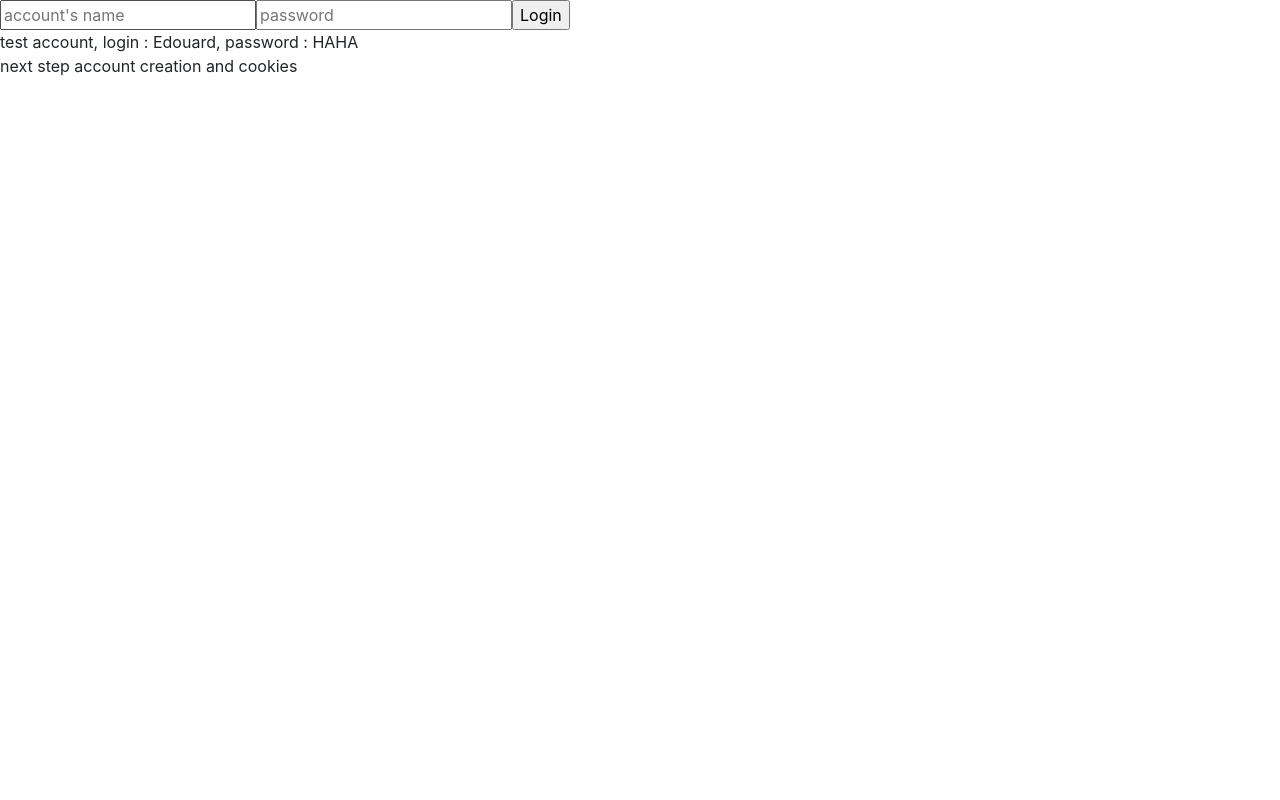
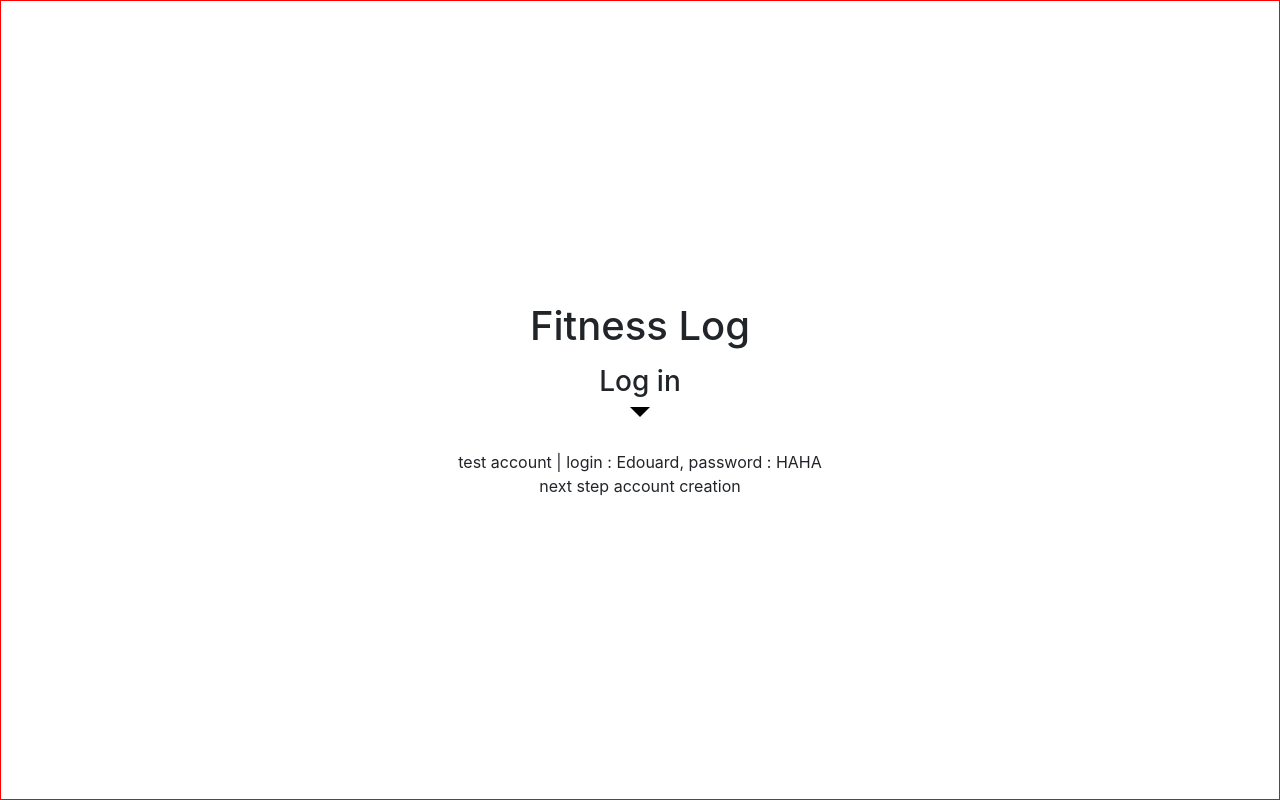
Before and after one commit to LeEdouard/Project, a React (Create React App) app: page /fitness_log in a window 1280 px wide. Built offline with nearby package versions, Linux system fonts and the light colour scheme.

Commit message:
changed fitness login's visual

```diff
--- a/src/App.css
+++ b/src/App.css
@@ -964,7 +964,23 @@ PROJET 1-3
   right: 0;
   bottom: 0;
   transition: 1.5s;
+  display: flex;
+  flex-direction: column;
+  align-items: center;
+  justify-content: center;
+  border: 1px solid red;
 }
+.arrowDown {
+  border: 10px solid rgba(0, 0, 0, 0);
+  border-top-color: black;
+  width: 0px;
+  margin: auto;
+}
+
+#loginForm {
+  transition: 1s;
+}
+
 /*
 
 
--- a/src/projet1-3/loginScene.jsx
+++ b/src/projet1-3/loginScene.jsx
@@ -13,27 +13,68 @@ class LoginScene extends Component {
         .getElementsByClassName("loginScene")[0]
         .classList.remove("opacityZero");
     }, 0);
+    document.getElementById("loginForm").style["height"] = "0rem";
   }
   onchange = e => {
     const newCredentials = { ...this.state.credentials };
     newCredentials[e.target.id] = e.target.value;
     this.setState({ credentials: newCredentials });
   };
+  clicking = () => {
+    let form = document.getElementById("loginForm");
+    form.style["height"] === "0rem"
+      ? (form.style["height"] = "10rem")
+      : (form.style["height"] = "0rem");
+
+    // document.getElementById("loginForm").style["opacity"] = "0";
+  };
   render() {
     return (
       <div className="loginScene">
-        <form onSubmit={this.props.checking} className="loginForm">
-          <input id="login" type="text" placeholder="account's name" />
-          <input id="pwd" type="password" placeholder="password" />
-          <input type="submit" value="Login" />
+        <h1>Fitness Log</h1>
+        <div onClick={this.clicking} className="btn">
+          <h3>Log in</h3>
+          <div className="arrowDown"></div>
+        </div>
+
+        <form
+          id="loginForm"
+          onSubmit={this.props.checking}
+          className="loginForm form-group overflow-hidden"
+        >
+          <input
+            id="login"
+            className="form-control"
+            type="text"
+            placeholder="account's name"
+          />
+          <input
+            id="pwd"
+            className="form-control"
+            type="password"
+            placeholder="password"
+          />
+          <input
+            type="submit"
+            className="form-control btn btn-dark"
+            value="Login"
+          />
+          {this.props.error ? (
+            <div
+              className="alert form-control alert-secondary p-1 text-center"
+              role="alert"
+            >
+              {this.props.error}
+            </div>
+          ) : (
+            <div className="alert form-control p-1 invisible" role="alert">
+              good
+            </div>
+          )}
         </form>
-        {this.props.error && (
-          <div className="alert alert-danger m-1 p-1" role="alert">
-            {this.props.error}
-          </div>
-        )}
-        <div>test account, login : Edouard, password : HAHA</div>
-        <div>next step account creation and cookies</div>
+
+        <div>test account | login : Edouard, password : HAHA</div>
+        <div>next step account creation</div>
       </div>
     );
   }
```
